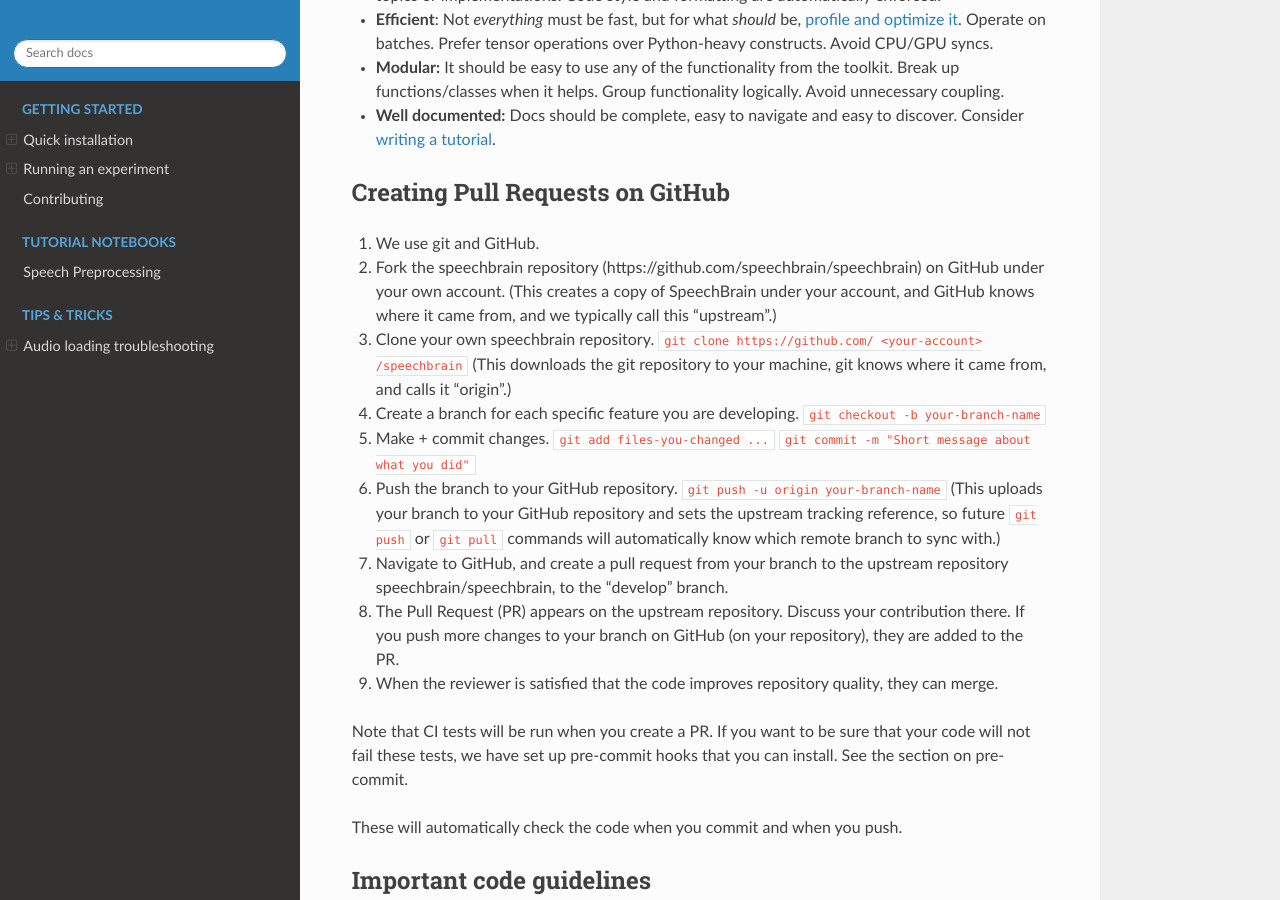
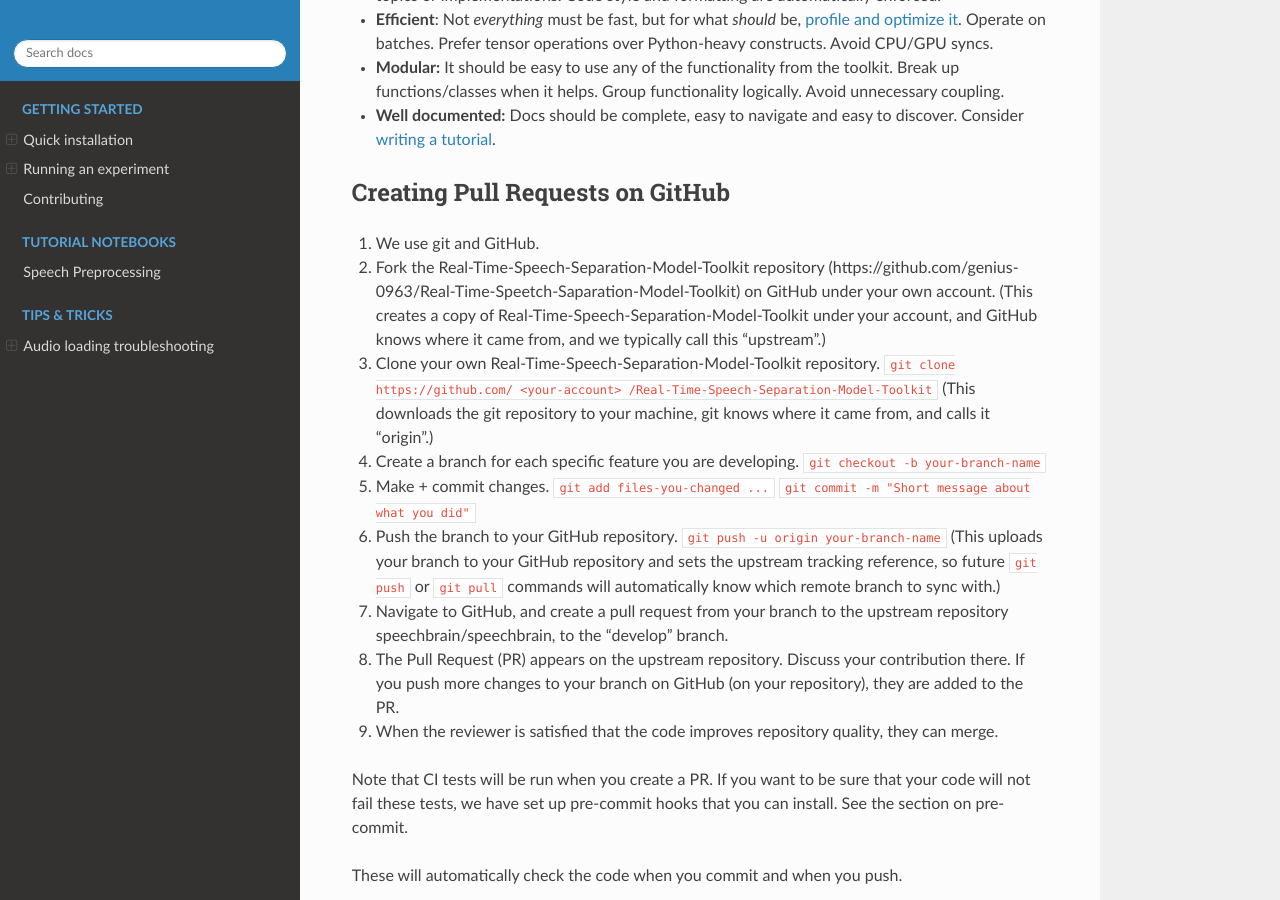
Before and after one commit to genius-0963/Real-Time-Speetch-Saparation-Model-Toolkit, a Sphinx documentation site: the page built from docs/contributing.md, in a window 1280 px wide and 900 px high, scrolled down 400 px. Built offline with Sphinx 7.4.7 and the Read the Docs theme 3.1.0, drawn with Linux system fonts in a browser that asks for light colours; pages that are not in the unit, such as notebooks, are missing from menus.

Commit message:
Update docs: Real-Time-Speech-Separation-Model-Toolkit

```diff
--- a/docs/contributing.md
+++ b/docs/contributing.md
@@ -11,17 +11,17 @@
 
 - **Modular:** It should be easy to use any of the functionality from the toolkit. Break up functions/classes when it helps. Group functionality logically. Avoid unnecessary coupling.
 
-- **Well documented:** Docs should be complete, easy to navigate and easy to discover. Consider [writing a tutorial](https://github.com/speechbrain/speechbrain/tree/develop/docs#tutorial-integration).
+- **Well documented:** Docs should be complete, easy to navigate and easy to discover. Consider [writing a tutorial](https://github.com/genius-0963/Real-Time-Speetch-Saparation-Model-Toolkit/tree/main/docs#tutorial-integration).
 
 ## Creating Pull Requests on GitHub
 
 0. We use git and GitHub.
-1. Fork the speechbrain repository (https://github.com/speechbrain/speechbrain)
+1. Fork the Real-Time-Speech-Separation-Model-Toolkit repository (https://github.com/genius-0963/Real-Time-Speetch-Saparation-Model-Toolkit)
 on GitHub under your own account.
-    (This creates a copy of SpeechBrain under your account, and GitHub
+    (This creates a copy of Real-Time-Speech-Separation-Model-Toolkit under your account, and GitHub
     knows where it came from, and we typically call this "upstream".)
-2. Clone your own speechbrain repository.
-    `git clone https://github.com/ <your-account> /speechbrain`
+2. Clone your own Real-Time-Speech-Separation-Model-Toolkit repository.
+    `git clone https://github.com/ <your-account> /Real-Time-Speech-Separation-Model-Toolkit`
     (This downloads the git repository to your machine, git knows where
     it came from, and calls it "origin".)
 3. Create a branch for each specific feature you are developing.
```
